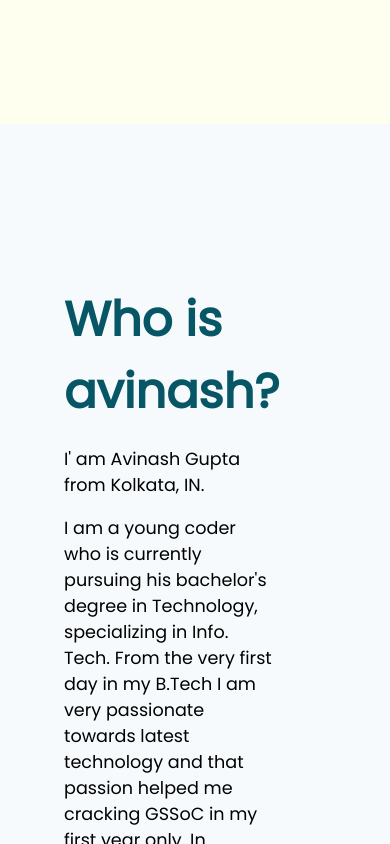
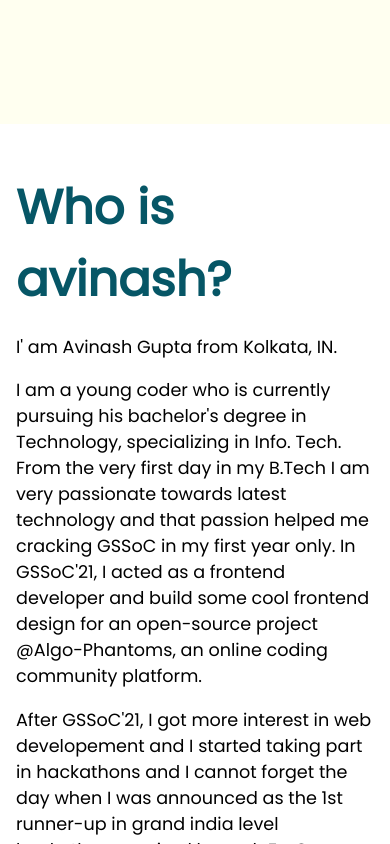
Before and after one commit to tier3guy/portfolio-next, a Next.js app: page / in a window 390 px wide. Shown: the part 720-1564 px from the top of the page. Built offline with nearby package versions, Linux system fonts and the light colour scheme; a web font is replaced by a local one.

Commit message:
Adding responsiveness to about me section

```diff
--- a/Components/about.js
+++ b/Components/about.js
@@ -4,12 +4,12 @@ import styles from '../styles/About.module.css';
 
 const About = () => {
   return (
-    <Box width="100vw" minH='100vh' bgColor='whiteAlpha.500' p='10em 4em' className={styles.aboutContainer}>
+    <Box bgColor='whiteAlpha.500' className={styles.aboutContainer}>
       <Text w='80%' as='h1' className={styles.headerText}>Who is avinash?</Text>
-      <Text w='80%' as='p' fontSize='1.1em' className={styles.contentText}>I' am Avinash Gupta from Kolkata, IN. </Text>
-      <Text w='80%' as='p' fontSize='1.1em' className={styles.contentText}>I am a young coder who is currently pursuing his bachelor's degree in Technology, specializing in Info. Tech. From the very first day in my B.Tech I am very passionate towards latest technology and that passion helped me cracking GSSoC in my first year only. In GSSoC'21, I acted as a frontend developer and build some cool frontend design for an open-source project @Algo-Phantoms, an online coding community platform.</Text>
-      <Text w='80%' as='p' fontSize='1.1em' className={styles.contentText}>After GSSoC'21, I got more interest in web developement and I started taking part in hackathons and I cannot forget the day when I was announced as the 1st runner-up in grand india level hackathon orgnized by codeForCause. The project that made me the 1st runner up was a an background removing react application.</Text>
-      <Text w='80%' as='p' fontSize='1.1em' className={styles.contentText}>Recently I am finished my internship as a React/Next JS intern @QwertyThoughts.com.</Text>
+      <Text as='p' className={styles.contentText}>I' am Avinash Gupta from Kolkata, IN. </Text>
+      <Text as='p' className={styles.contentText}>I am a young coder who is currently pursuing his bachelor's degree in Technology, specializing in Info. Tech. From the very first day in my B.Tech I am very passionate towards latest technology and that passion helped me cracking GSSoC in my first year only. In GSSoC'21, I acted as a frontend developer and build some cool frontend design for an open-source project @Algo-Phantoms, an online coding community platform.</Text>
+      <Text as='p' className={styles.contentText}>After GSSoC'21, I got more interest in web developement and I started taking part in hackathons and I cannot forget the day when I was announced as the 1st runner-up in grand india level hackathon orgnized by codeForCause. The project that made me the 1st runner up was a an background removing react application.</Text>
+      <Text as='p' className={styles.contentText}>Recently I am finished my internship as a React/Next JS intern @QwertyThoughts.com.</Text>
 
       <Text as='h6' fontSize='1.3em' marginTop='1em'>Why did I choose Engineering?</Text>
 
--- a/styles/About.module.css
+++ b/styles/About.module.css
@@ -5,6 +5,24 @@
   color: #065666;
 }
 
+.contentText{
+  width: 80%;
+  font-size: 1.1em;
+}
+
 .aboutContainer{
-  background: #F7FAFC;
+  min-height: 100vh;
+  width: 100vw;
+  padding: 10em 4em;
 }
+
+
+@media only screen and (max-width: 600px) {
+  .aboutContainer{
+    padding: 1em;
+    padding-top: 3em;
+  }
+  .contentText{
+    width: 100%;
+  }
+}
```
